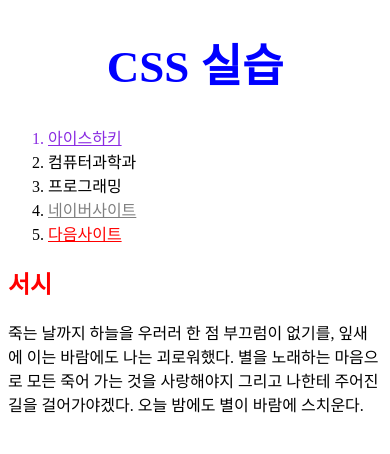
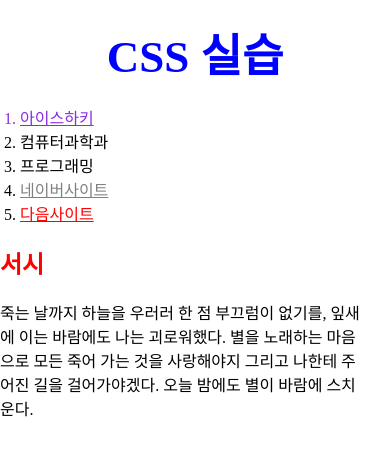
Before and after one commit to leeunduck/Front_Homework, a plain HTML site: page 생활코딩/WEB_2/css_practice.html in a window 390 px wide. Drawn offline with Linux system fonts and the light colour scheme.

Commit message:
실습파일

```diff
--- a/생활코딩/WEB_2/css_practice.html
+++ b/생활코딩/WEB_2/css_practice.html
@@ -6,11 +6,17 @@ CSS selector-->
 <head>
     <title>WEB1 - html</title>
     <style>
+    body{
+        margin: 0;
+    }
     h1 {
         font-size: 45px;
         color: blue;
         text-decoration: none;
         text-align: center;
+        border-bottom: 3px solid black;
+        margin: 0;
+        padding: 20px;
     }
     #active {
         color: red;
@@ -19,11 +25,35 @@ CSS selector-->
         color: gray;
     }
 
+    ol {
+        border-right: 1px solid black;
+        width: 100px;
+        margin: 0;
+        padding-left: 20px;
+    }
+        #grid{
+            display: grid;
+            grid-template-columns: 150px 1fr;
+        }
+        #article{
+            padding-right: 25px;
+        }
+    @media(max-width:800px){
+        #grid{
+            display: block;
+        }
+            ol {
+        border-right: none;
+        }
+        h1 {
+            border-bottom: none;
+    }
     </style>
 
 </head>
 <body>
     <h1>CSS 실습</h1>
+<div id="grid">
     <ol>
         <li style="color: blueviolet; text-decoration: underline;">아이스하키</li>
         <li>컴퓨터과학과</li>
@@ -31,7 +61,7 @@ CSS selector-->
         <li><a href="https://www.naver.com/" class="site">네이버사이트</a></li>
         <li><a href="https://www.daum.net/" class="site" id="active">다음사이트</a></li>
     </ol>
-</body>
+    <div id="article">
             <h2 style="color:red;">서시</h2>
             <p>죽는 날까지 하늘을 우러러
             한 점 부끄럼이 없기를,
@@ -41,6 +71,8 @@ CSS selector-->
             모든 죽어 가는 것을 사랑해야지
             그리고 나한테 주어진 길을
             걸어가야겠다.
-
-    오늘 밤에도 별이 바람에 스치운다.
-</p>
+            오늘 밤에도 별이 바람에 스치운다.</p>
+    </div>
+</div>
+</body>
+</html>
```
Also changed, not shown: 생활코딩/WEB_2/grid.html (added, +23 -0 lines), 생활코딩/WEB_2/mediaquery.html (added, +23 -0 lines). Lines whose indentation alone changed are shown as unchanged.
